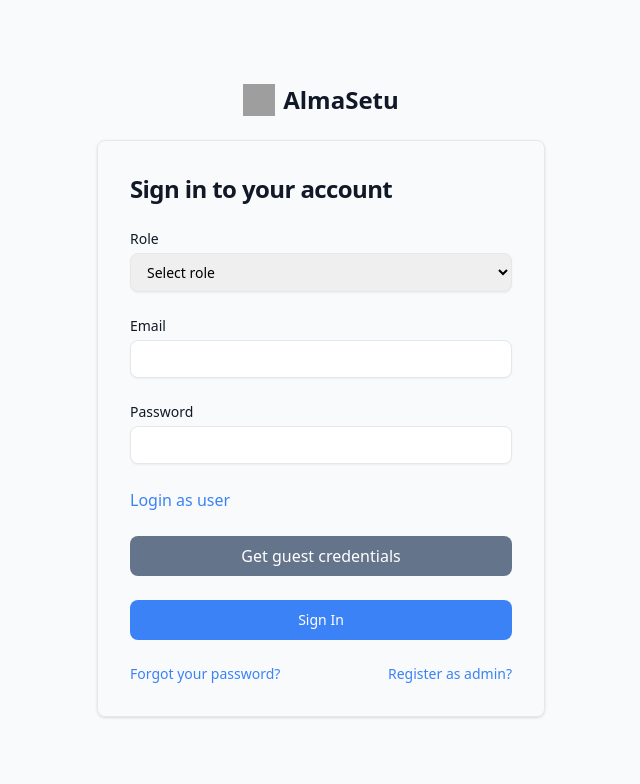
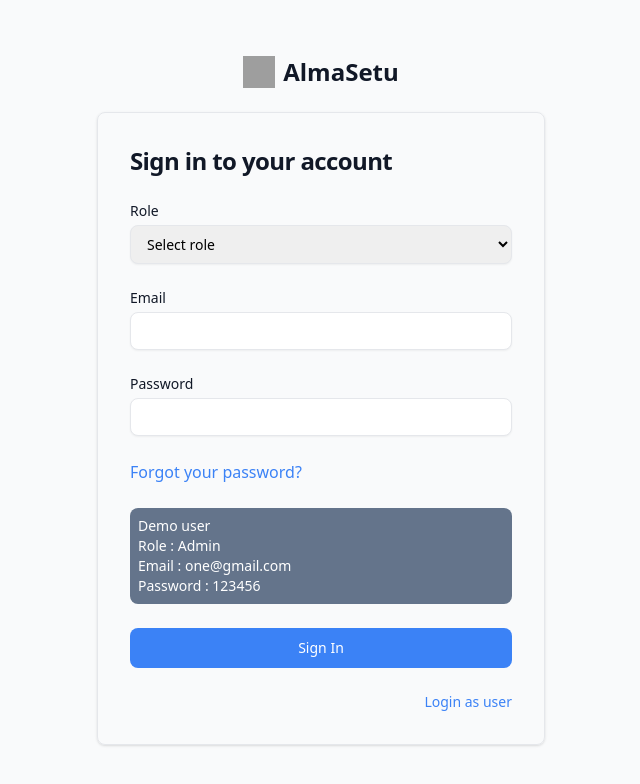
Before and after one commit to RAHULDAS6009/almsetufe, a React (Vite) app: page /admin/login in a window 1280 px wide. Shown: the top 784 px of the page, without its empty margins (319-959 px from the left). Built offline with nearby package versions, Linux system fonts and the light colour scheme; grey boxes are pictures that could not be loaded; what @botpress/webchat-generator would draw is missing.

Commit message:
minor fix in login page

```diff
--- a/src/pages/AdminLogin.jsx
+++ b/src/pages/AdminLogin.jsx
@@ -139,24 +139,20 @@ const AdminLogin = () => {
 
               {message && <p className="text-red-500 text-center">{message}</p>}
               <div>
+              <Link
+                  to="/forgot-password"
+                  className="text-blue-500 hover:underline"
+                >
+                  Forgot your password?
+                </Link>
 
-              <Link
-                  to="/login"
-                  className="text-blue-500 hover:underline"
-                  >
-                  Login as user
-                </Link>
                   </div>
-              <button
-                onClick={() => {
-                  setRole("Admin")
-                  setEmail("one@gmail.com");
-                  setPassword("123456");
-                }}
-                className="bg-slate-500 rounded-lg py-2 px-2 text-white w-full"
-              >
-                Get guest credentials
-              </button>
+                  <div className="flex flex-col bg-slate-500 text-sm rounded-lg py-2 px-2 text-white w-full">
+                <div>Demo user</div>
+                <div>Role : Admin</div>
+                <div>Email : one@gmail.com</div>
+                <div>Password : 123456</div>
+              </div>
               <button
                 type="submit"
                 className="w-full px-5 py-2.5 text-white bg-blue-500 rounded-lg hover:bg-blue-600 focus:outline-none focus:ring-2 focus:ring-blue-400 text-sm font-medium"
@@ -164,20 +160,20 @@ const AdminLogin = () => {
                 Sign In
               </button>
 
-              <div className="flex w-full justify-between text-sm font-medium text-gray-900">
-                <Link
-                  to="/forgot-password"
+              <div className="flex w-full justify-end text-sm font-medium text-gray-900">
+              <Link
+                  to="/login"
                   className="text-blue-500 hover:underline"
-                >
-                  Forgot your password?
+                  >
+                  Login as user
                 </Link>
 
-                <Link
+                {/* <Link
                   to="/admin/register"
                   className="text-blue-500 hover:underline"
                 >
                   Register as admin?
-                </Link>
+                </Link> */}
               </div>
             </form>
           </div>
--- a/src/pages/LoginPage.jsx
+++ b/src/pages/LoginPage.jsx
@@ -106,10 +106,10 @@ const LoginPage = () => {
               </div>
               <div>
                 <Link
-                  to="/register"
-                  className="text-blue-500 hover:underline   "
+                  to="/forgot-password"
+                  className="text-blue-500 hover:underline"
                 >
-                  Register
+                  Forgot your password?
                 </Link>
               </div>
               {loader && (
@@ -133,17 +133,11 @@ const LoginPage = () => {
                   <span class="sr-only">Loading...</span>
                 </div>
               )}
-              <button
-                onClick={() => {
-                  setEmail("rohan.sharma@gmail.com");
-                  setPassword("1234567");
-                }}
-                className="bg-slate-500 rounded-lg py-2 px-2 text-white w-full"
-              >
-                Get guest credentials
-              </button>
-
-
+              <div className="flex flex-col bg-slate-500 text-sm rounded-lg py-2 px-2 text-white w-full">
+                <div>Demo user</div>
+                <div>Email : rohan.sharma@gmail.com</div>
+                <div>Password : 1234567</div>
+              </div>
 
               <button
                 type="submit"
@@ -154,11 +148,12 @@ const LoginPage = () => {
 
               <div className="text-sm font-medium text-gray-900 flex justify-between">
                 <Link
-                  to="/forgot-password"
-                  className="text-blue-500 hover:underline"
+                  to="/register"
+                  className="text-blue-500 hover:underline text-sm  "
                 >
-                  Forgot your password?
+                  Register
                 </Link>
+
                 <div className="text-sm font-medium text-gray-900">
                   <Link
                     to="/admin/login"
```
